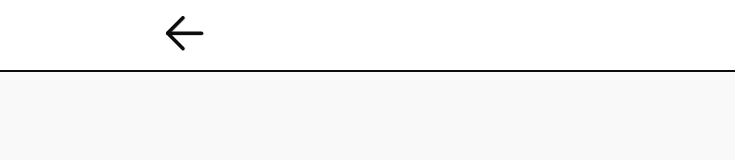
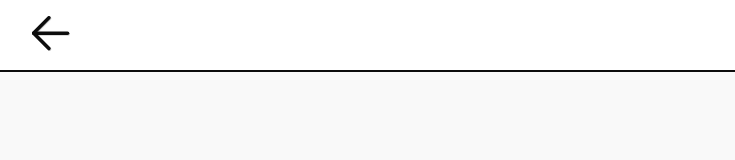
Before and after one commit to Karmelieto/ProjetWeb_AP5, a React (Create React App) app in the folder front/: page /login in a window 1280 px wide. Shown: the top 160 px of the page, without its empty margins (48-783 px from the left). Built offline with nearby package versions, Linux system fonts and the light colour scheme.

Commit message:
(FRONT) Modification of Banner left and right margin

```diff
--- a/front/src/components/banner/Banner.css
+++ b/front/src/components/banner/Banner.css
@@ -6,20 +6,30 @@
     display: flex;
     z-index: 2;
     align-items: center;
-    justify-content: space-around;
+    justify-content: space-between;
     height: 50px;
     border-bottom: solid 2px var(--color-black);
     background-color: var(--color-white);
     padding: 10px 0px 10px 0px;
 }
 
+
 .banner-left {
-    margin-left: 10px;
+    margin-left: 20px;
 }
 
+.banner-right {
+    margin-right: 20px;
+}
 
-.banner-right {
-    margin-right: 10px;
+@media only screen and (min-width: 768px) {
+    .banner-left {
+        margin-left: 80px;
+    }
+
+    .banner-right {
+        margin-right: 80px;
+    }
 }
 
 img {
--- a/front/src/components/navigator/Navigator.css
+++ b/front/src/components/navigator/Navigator.css
@@ -2,14 +2,13 @@
     text-align: center;
     margin-top: 60px;
     background-color: var(--color-grey-light);
-    padding-top: 15px;
-    margin-bottom: 10px;
+    padding-top: 10px;
 }
 
-@media only screen and (max-width: 768px) {
+@media only screen and (min-width: 768px) {
     .navigator {
-        padding-top: 10px;
-        margin-bottom: 0px;
+        padding-top: 15px;
+        margin-bottom: 10px;
     }
 }
 
```
